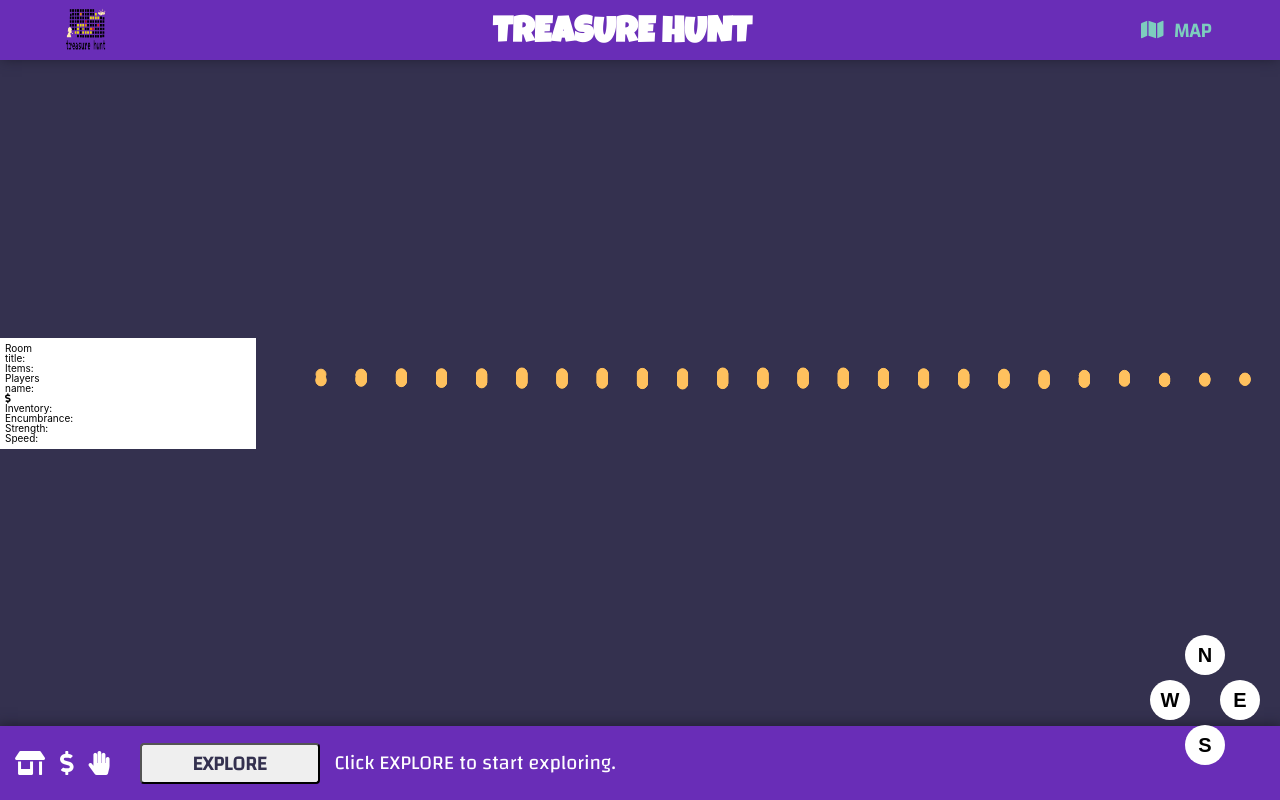
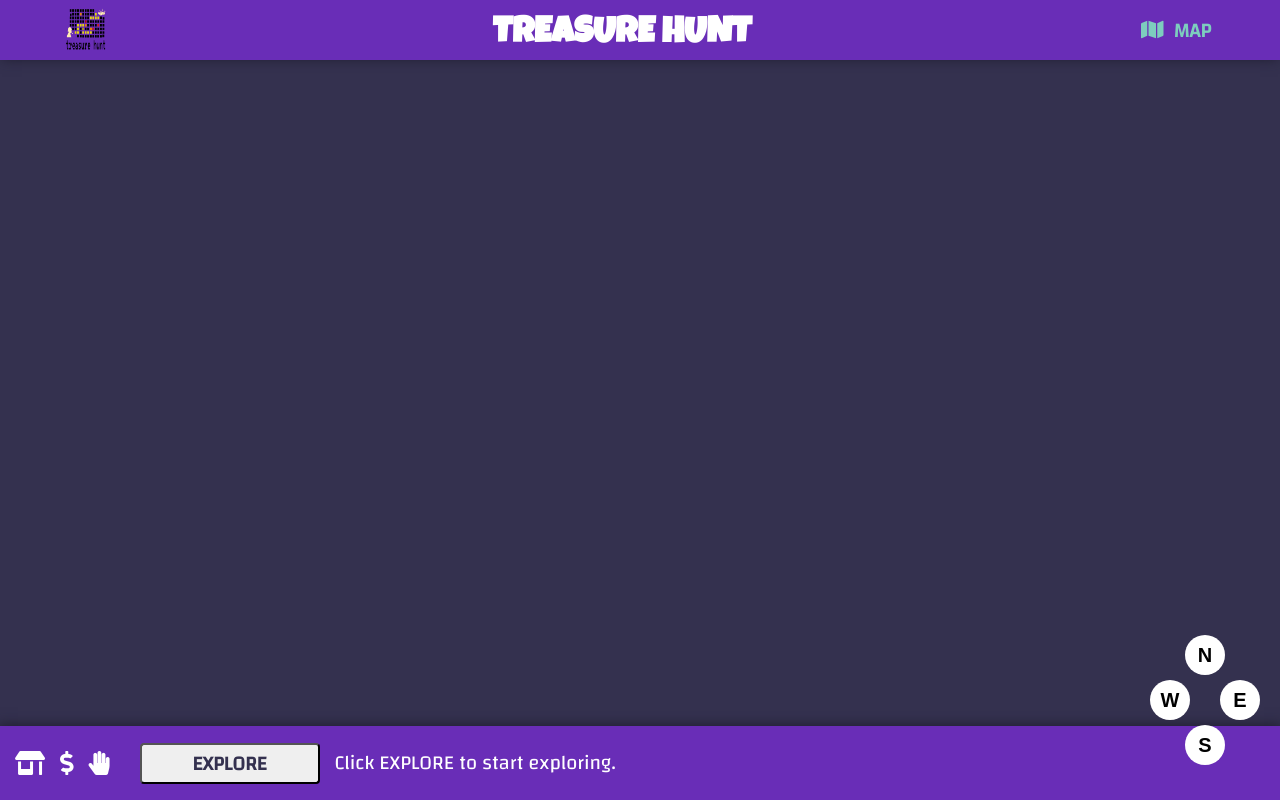
Before and after one commit to hacker-hunt/hacker-hunt-frontend, a React (Create React App) app: page / in a window 1280 px wide. Built offline with nearby package versions, Linux system fonts and the light colour scheme.

Commit message:
newthings

```diff
--- a/src/components/HeaderComponent.js
+++ b/src/components/HeaderComponent.js
@@ -78,5 +78,4 @@ nav {
   background: #692DB7;
   font-family: 'Luckiest Guy', cursive;
   box-shadow: 0 1px 12px -2px #1f1d30;
-  z-index: 2;
 `;
--- a/src/components/SidebarComponent.js
+++ b/src/components/SidebarComponent.js
@@ -1,81 +1,90 @@
 import React from 'react';
 import styled from 'styled-components';
-import ProgressBar from './ProgressBar';
-import { PlayerLoader } from './Loaders';
-
-/*
-This component displays most of the information retrieved from the API.
-*/
 
 const SidebarComponent = ({
-title,
-players,
-room,
-gold,
-strength,
-speed,
-encumbrance,
-items
 }) => {
   return (
-    <StyledSidebar>
-      <div className="room">
-        <>
-          <h2 className="room-id">
-            Room
-          </h2>
-          <div className="room-info info">
-            <h3>title: {title}</h3>
-            <p></p>
-          </div>
-          <div className="info">
-            <h3>Items:{items}</h3>
+    <div></div>
+  )}
+//     <StyledSidebar>
+//       <div className="room">
+//         <>
+//           <h2 className="room-id">
+//             Room
+//           </h2>
+//           <div className="room-info info">
+//             <h3>title: {title}</h3>
+//             <p></p>
+//           </div>
+//           <div className="info">
+//             <h3>Items:{items}</h3>
 
-          </div>
-          <div className="info">
-            <h3>Players</h3>
-          </div>
-        </>
-      </div>
-      <div className="player">
-          <>
-            <div className="player-id">
-              <h2>name:</h2>
-              <div className="gold-info">
-                <i className="fas fa-dollar-sign" /> <span>{gold}</span>
-              </div>
-            </div>
-            <div className="player-stats">
-              <ul>
-                <li className="inventory">
-                  Inventory:
-                </li>
-                <li>
-                  Encumbrance: <span>{encumbrance}</span>
-                </li>
-                <li>
-                  Strength: <span>{strength}</span>
-                </li>
-                <li>
-                  Speed: <span>{speed}</span>
-                </li>
-              </ul>
+//           </div>
+//           <div className="info">
+//             <h3>Players</h3>
+//           </div>
+//         </>
+//       </div>
+//       <div className="player">
+//           <>
+//             <div className="player-id">
+//               <h2>name:</h2>
+//               <div className="gold-info">
+//                 <i className="fas fa-dollar-sign" /> <span>{gold}</span>
+//               </div>
+//             </div>
+//             <div className="player-stats">
+//               <ul>
+//                 <li className="inventory">
+//                   Inventory:
+//                 </li>
+//                 <li>
+//                   Encumbrance: <span>{encumbrance}</span>
+//                 </li>
+//                 <li>
+//                   Strength: <span>{strength}</span>
+//                 </li>
+//                 <li>
+//                   Speed: <span>{speed}</span>
+//                 </li>
+//               </ul>
 
-            </div>
-          </>
-      </div>
-    </StyledSidebar>
-  );
-};
+//             </div>
+//           </>
+//       </div>
+//     </StyledSidebar>
+//   );
+// };
 
-const StyledSidebar = styled.div`
-  width: 25%;
-  padding:0.5rem;
-  height: 100%;
-  display: flex;
-  flex-direction: column;
-  background: #fff;
+// const StyledSidebar = styled.div`
+// width: 110px;
+// height: 150px;
+// display: flex;
+// margin: 2rem;
+// flex-direction: column;
+// position: absolute;
+// right: 0;
+// bottom: 0;
+// .row {
+//   padding-top: 0.5rem;
+//   display: flex;
+//   justify-content: space-between;
+//   button {
+//     height: 40px;
+//     width: 40px;
+//     border-radius: 50%;
+//     background: #FFFFFF;
+//     border: none;
+//     font-weight: bold;
+//     font-size: 2rem;
+//     &:hover {
+//       cursor: pointer;
+//       background: #d7d5e5;
+//       transition: 0.5s ease;
+//     }
+//   }
+// }
+// `;
 
-`;
 
 export default SidebarComponent;
```
